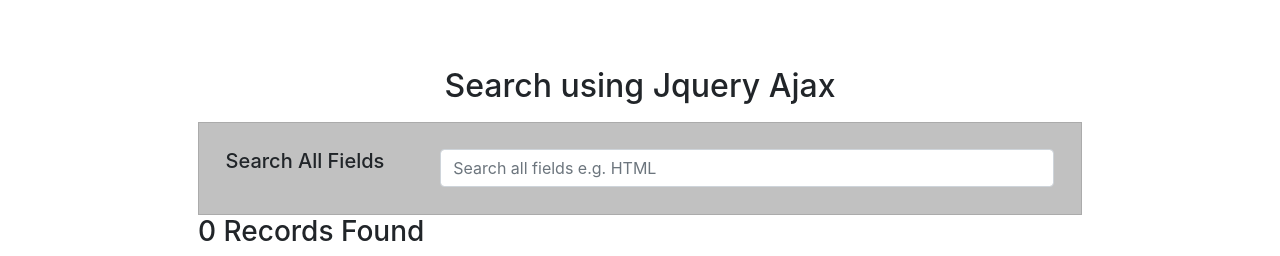
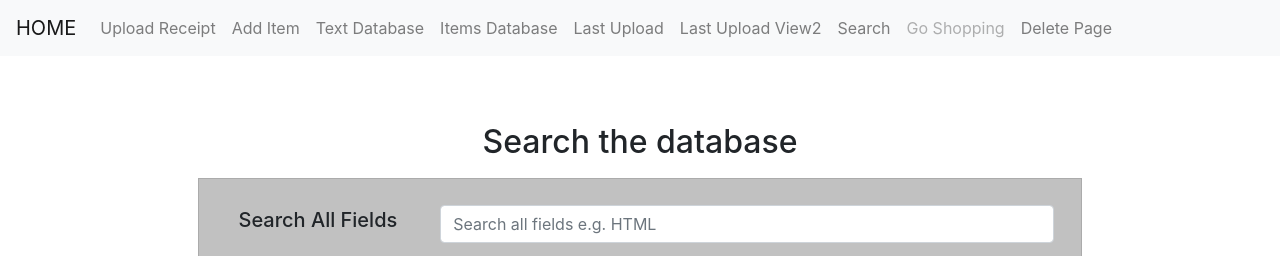
Before and after one commit to AllysDataWorld/Groceries, a Flask app: page /search/ in a window 1280 px wide. Shown: the top 256 px of the page. Run offline with Flask 3, Linux system fonts and the light colour scheme; data that the repository does not hold is empty; parts of the project's set-up code (start-up, migrations or seed data) failed here and were passed over; some libraries are stand-ins or nearby versions.

Commit message:
Added Autocomplete to help data quality when updating items. Included jQuery_index.HTML into base.HTML

```diff
--- a/routes.py
+++ b/routes.py
@@ -167,6 +167,62 @@
             numrows=len(results)
         )
     })
+
+
+#Search while updating
+@app.route('/get_categories/')
+def get_categories():
+    """Return distinct myCategory values for autocomplete."""
+    search = request.args.get('term', '')
+    categories = db.session.query(Grocery_Items.myCategory)\
+        .distinct()\
+        .filter(Grocery_Items.myCategory.isnot(None))\
+        .filter(Grocery_Items.myCategory.like(f'%{search}%'))\
+        .order_by(Grocery_Items.myCategory)\
+        .limit(20)\
+        .all()
+    return jsonify([c[0] for c in categories])
+
+@app.route('/get_items/')
+def get_items():
+    """Return distinct myItem values for autocomplete."""
+    search = request.args.get('term', '')
+    items = db.session.query(Grocery_Items.myItem)\
+        .distinct()\
+        .filter(Grocery_Items.myItem.isnot(None))\
+        .filter(Grocery_Items.myItem.like(f'%{search}%'))\
+        .order_by(Grocery_Items.myItem)\
+        .limit(20)\
+        .all()
+    return jsonify([i[0] for i in items])
+
+@app.route('/get_store_categories/')
+def get_store_categories():
+    """Return distinct storeCategory values for autocomplete."""
+    search = request.args.get('term', '')
+    categories = db.session.query(Grocery_Items.storeCategory)\
+        .distinct()\
+        .filter(Grocery_Items.storeCategory.isnot(None))\
+        .filter(Grocery_Items.storeCategory.like(f'%{search}%'))\
+        .order_by(Grocery_Items.storeCategory)\
+        .limit(20)\
+        .all()
+    return jsonify([c[0] for c in categories])
+
+@app.route('/get_store_items/')
+def get_store_items():
+    """Return distinct storeItem values for autocomplete."""
+    search = request.args.get('term', '')
+    items = db.session.query(Grocery_Items.storeItem)\
+        .distinct()\
+        .filter(Grocery_Items.storeItem.isnot(None))\
+        .filter(Grocery_Items.storeItem.like(f'%{search}%'))\
+        .order_by(Grocery_Items.storeItem)\
+        .limit(20)\
+        .all()
+    return jsonify([i[0] for i in items])
+
+
 
 # Routes - Manual Entry
 @app.route('/add_item/')
--- a/templates/base.html
+++ b/templates/base.html
@@ -9,7 +9,9 @@
     <link rel="stylesheet" href="{{ url_for('static', filename='css/modal.css') }}">
     <link rel="stylesheet" href="{{ url_for('static', filename='css/date_warning.css') }}">
 
-    <link rel="stylesheet" href="https://cdn.jsdelivr.net/npm/bootstrap@4.3.1/dist/css/bootstrap.min.css" integrity="sha384-ggOyR0iXCbMQv3Xipma34MD+dH/1fQ784/j6cY/iJTQUOhcWr7x9JvoRxT2MZw1T" crossorigin="anonymous">
+    <link rel="stylesheet" href="https://cdn.jsdelivr.net/npm/bootstrap@4.3.1/dist/css/bootstrap.min.css"
+          integrity="sha384-ggOyR0iXCbMQv3Xipma34MD+dH/1fQ784/j6cY/iJTQUOhcWr7x9JvoRxT2MZw1T"
+          crossorigin="anonymous">
 
     {% block header %}{% endblock %}
 
@@ -64,7 +66,6 @@
 
     {% block body %}{% endblock %}
 
-    <script src="https://code.jquery.com/jquery-3.3.1.slim.min.js" integrity="sha384-q8i/X+965DzO0rT7abK41JStQIAqVgRVzpbzo5smXKp4YfRvH+8abtTE1Pi6jizo" crossorigin="anonymous"></script>
     <script src="https://cdn.jsdelivr.net/npm/popper.js@1.14.7/dist/umd/popper.min.js" integrity="sha384-UO2eT0CpHqdSJQ6hJty5KVphtPhzWj9WO1clHTMGa3JDZwrnQq4sF86dIHNDz0W1" crossorigin="anonymous"></script>
     <script src="https://cdn.jsdelivr.net/npm/bootstrap@4.3.1/dist/js/bootstrap.min.js" integrity="sha384-JjSmVgyd0p3pXB1rRibZUAYoIIy6OrQ6VrjIEaFf/nJGzIxFDsf4x0xIM+B07jRM" crossorigin="anonymous"></script>
 
--- a/templates/jQuery_index.html
+++ b/templates/jQuery_index.html
@@ -1,12 +1,17 @@
-<!DOCTYPE html>
-<html>
-<head>
-<meta charset="utf-8">
-<meta name="viewport" content="width=device-width, initial-scale=1.0">
-<title>Grocery Search</title>
-<link href="https://maxcdn.bootstrapcdn.com/bootstrap/4.1.1/css/bootstrap.min.css" rel="stylesheet" id="bootstrap-css">
-<script src="https://maxcdn.bootstrapcdn.com/bootstrap/4.1.1/js/bootstrap.min.js"></script>
-<script src="https://ajax.googleapis.com/ajax/libs/jquery/3.4.1/jquery.min.js"></script>
+
+{% extends 'base.html' %}
+
+{% block header %}
+    <link rel="stylesheet" href="https://code.jquery.com/ui/1.13.2/themes/base/jquery-ui.css">
+{% endblock %}
+
+{% block body %}
+
+    <script src="https://code.jquery.com/jquery-3.3.1.min.js"
+            integrity="sha384-tsQFqpEReu7ZLhBV2VZlAu7zcOV+rXbYlF2cqB8txI/8aZajjp4Bqd+V6D5IgvKT"
+            crossorigin="anonymous"></script>
+    <script src="https://code.jquery.com/ui/1.13.2/jquery-ui.js"></script>
+
 <script>
 $(document).ready(function(){
   load_data();
@@ -33,10 +38,10 @@
   });
 });
 </script>
-</head>
-<body>
+
+
 <div class="container search-table">
-<p><h2 align="center">Search using Jquery Ajax</h2></p>
+<p><h2 align="center">Search the database</h2></p>
             <div class="search-box">
                 <div class="row">
                     <div class="col-md-3">
@@ -74,5 +79,4 @@
     margin-bottom: 0%;
 }
 </style>
-</body>
-</html>
+{% endblock %}
```
Also changed, not shown: static/js/search.js (added, +34 -0 lines), templates/update_items.html (+44 -4 lines), templates/update_items_temp.html (+43 -0 lines).
